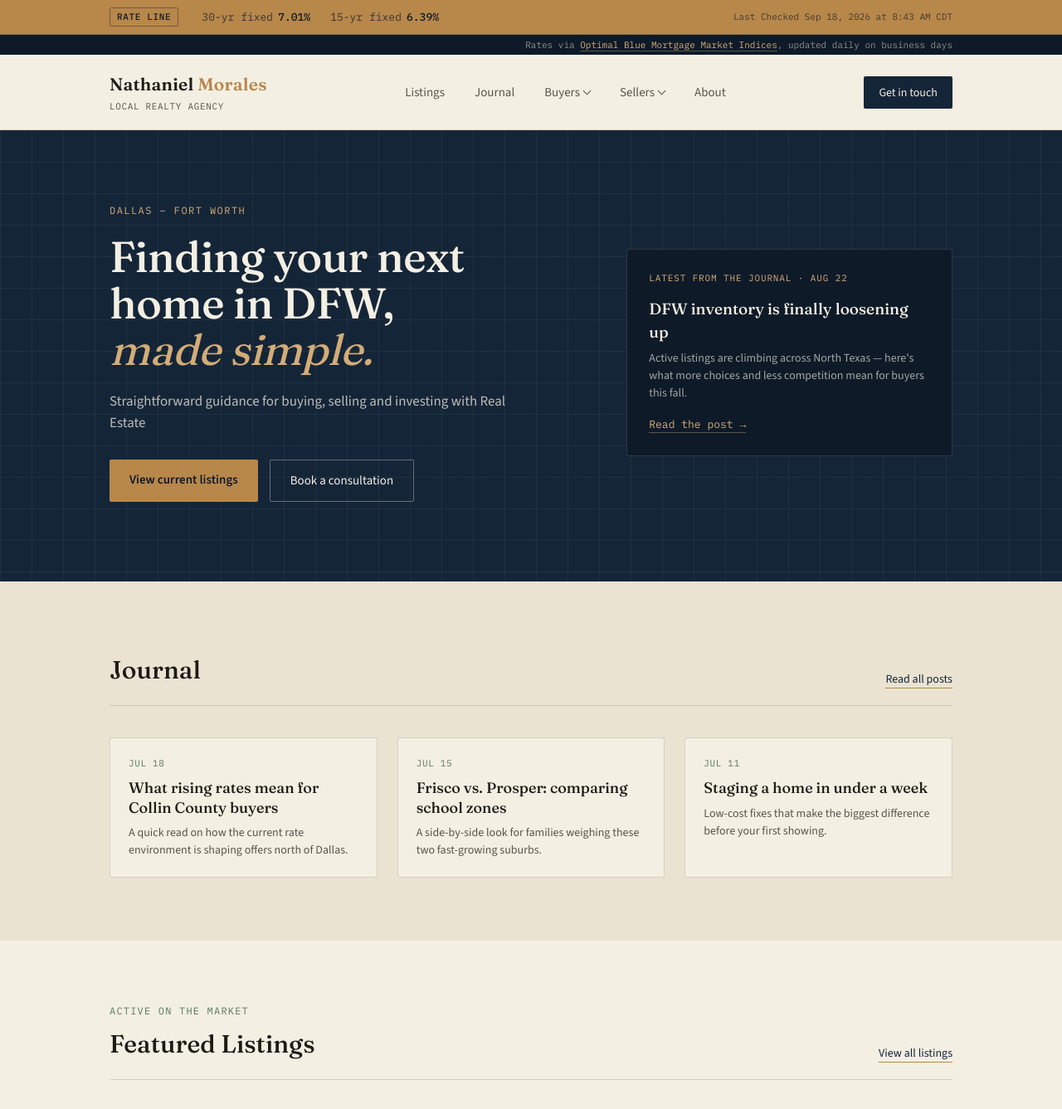
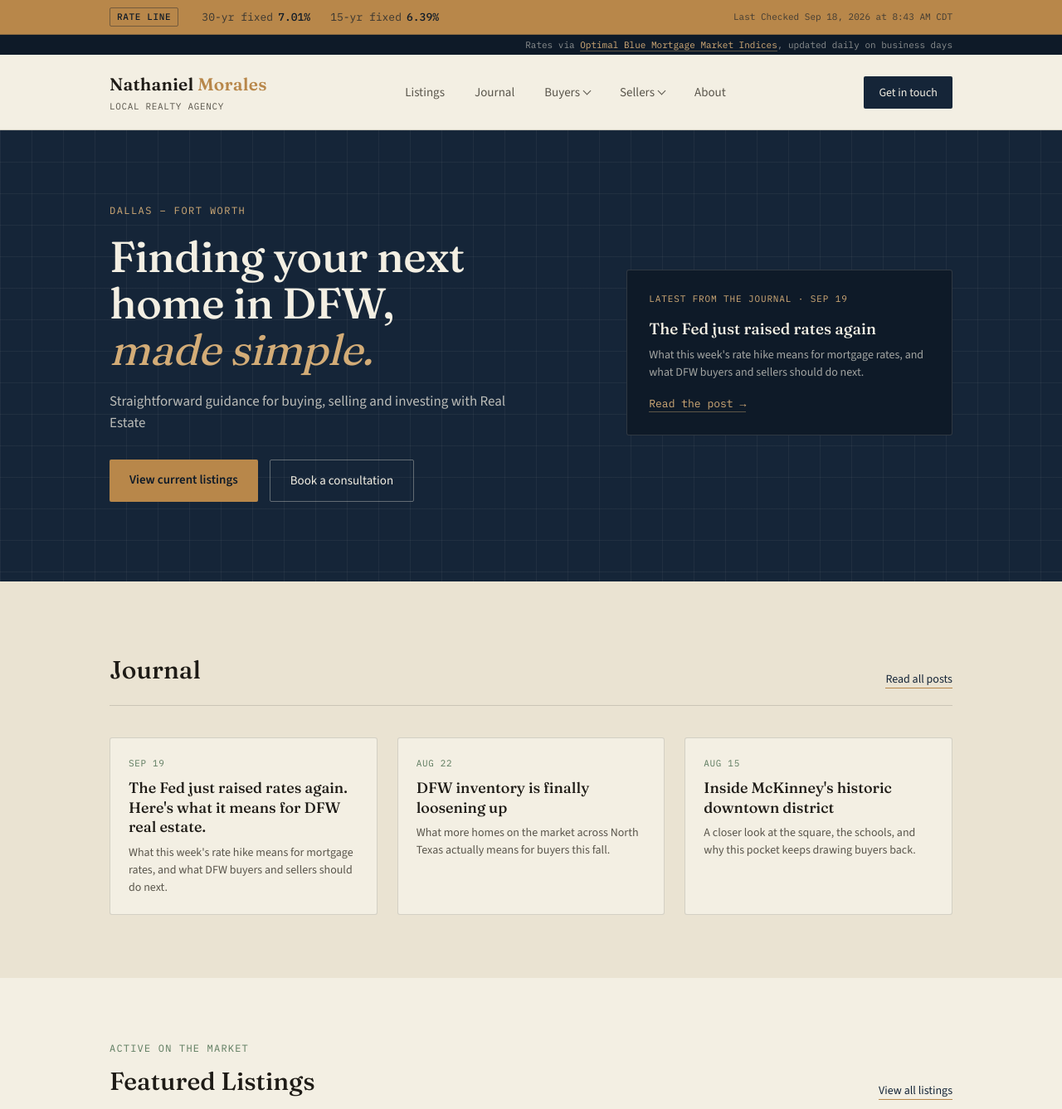
Before and after one commit to nathanielmorales7/deedanddoor, a Jekyll site: the page index.html, which Jekyll copies as it is, in a window 1280 px wide and 1400 px high, cut to the strip 0-1337 px from the top of the window. Shown: the whole strip at 83% size. Built offline with Jekyll 4.4.1, drawn with Linux system fonts in a browser that asks for light colours.

Commit message:
Update journal entries and blog cards in index.html

```diff
--- a/index.html
+++ b/index.html
@@ -72,10 +72,10 @@
         </div>
       </div>
       <div class="hero-card">
-        <div class="hero-post-tag">Latest from the journal · Aug 22</div>
-        <h3>DFW inventory is finally loosening up</h3>
-        <p>Active listings are climbing across North Texas — here's what more choices and less competition mean for buyers this fall.</p>
-        <a href="journal-dfw-inventory-loosening.html" class="hero-post-link">Read the post →</a>
+        <div class="hero-post-tag">Latest from the journal · Sep 19</div>
+        <h3>The Fed just raised rates again</h3>
+        <p>What this week's rate hike means for mortgage rates, and what DFW buyers and sellers should do next.</p>
+        <a href="journal-fed-rate-hike-dfw.html" class="hero-post-link">Read the post →</a>
       </div>
     </div>
   </div>
@@ -89,20 +89,20 @@
         <a href="journal.html">Read all posts</a>
       </div>
       <div class="blog-grid">
-        <a class="blog-card" href="journal-collin-county-rates.html">
-          <div class="blog-date">Jul 18</div>
-          <h3>What rising rates mean for Collin County buyers</h3>
-          <p>A quick read on how the current rate environment is shaping offers north of Dallas.</p>
+        <a class="blog-card" href="journal-fed-rate-hike-dfw.html">
+          <div class="blog-date">Sep 19</div>
+          <h3>The Fed just raised rates again. Here's what it means for DFW real estate.</h3>
+          <p>What this week's rate hike means for mortgage rates, and what DFW buyers and sellers should do next.</p>
         </a>
-        <a class="blog-card" href="journal-frisco-vs-prosper.html">
-          <div class="blog-date">Jul 15</div>
-          <h3>Frisco vs. Prosper: comparing school zones</h3>
-          <p>A side-by-side look for families weighing these two fast-growing suburbs.</p>
+        <a class="blog-card" href="journal-dfw-inventory-loosening.html">
+          <div class="blog-date">Aug 22</div>
+          <h3>DFW inventory is finally loosening up</h3>
+          <p>What more homes on the market across North Texas actually means for buyers this fall.</p>
         </a>
-        <a class="blog-card" href="journal-staging-a-home.html">
-          <div class="blog-date">Jul 11</div>
-          <h3>Staging a home in under a week</h3>
-          <p>Low-cost fixes that make the biggest difference before your first showing.</p>
+        <a class="blog-card" href="journal-mckinney-downtown.html">
+          <div class="blog-date">Aug 15</div>
+          <h3>Inside McKinney's historic downtown district</h3>
+          <p>A closer look at the square, the schools, and why this pocket keeps drawing buyers back.</p>
         </a>
       </div>
     </div>
```
